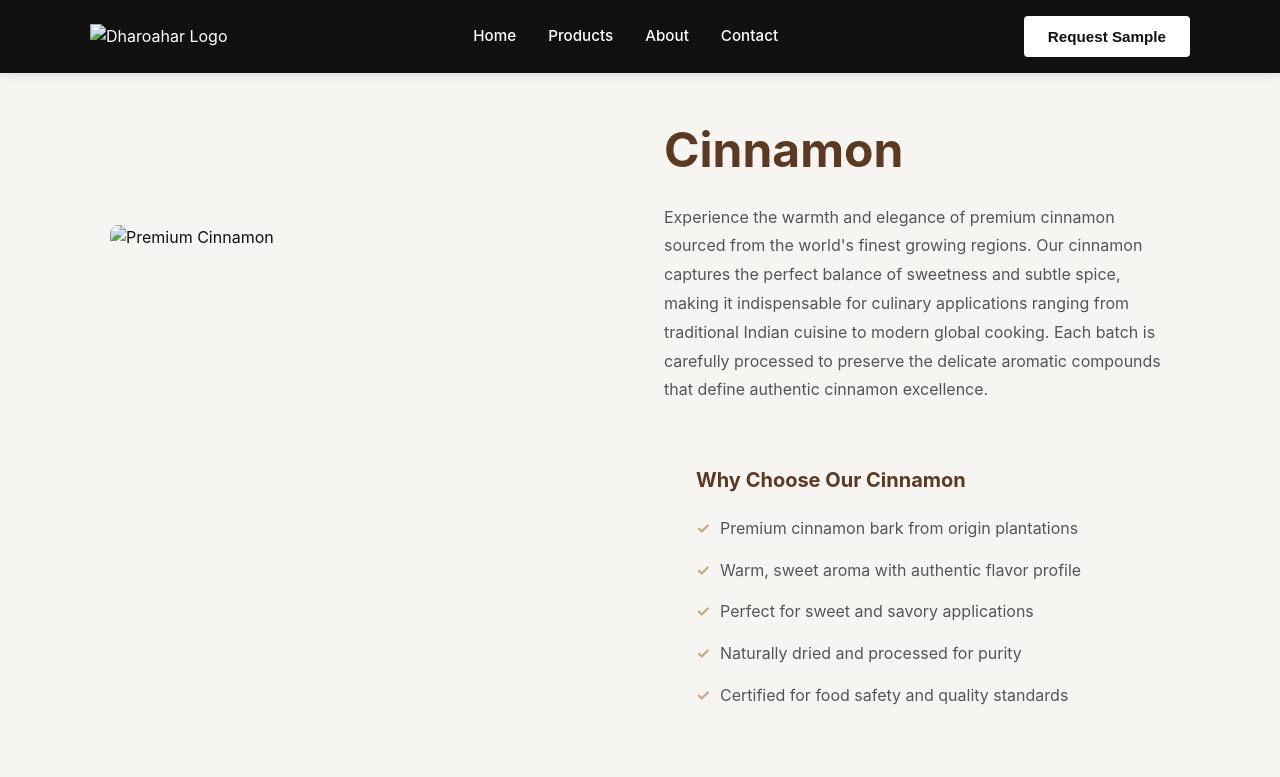
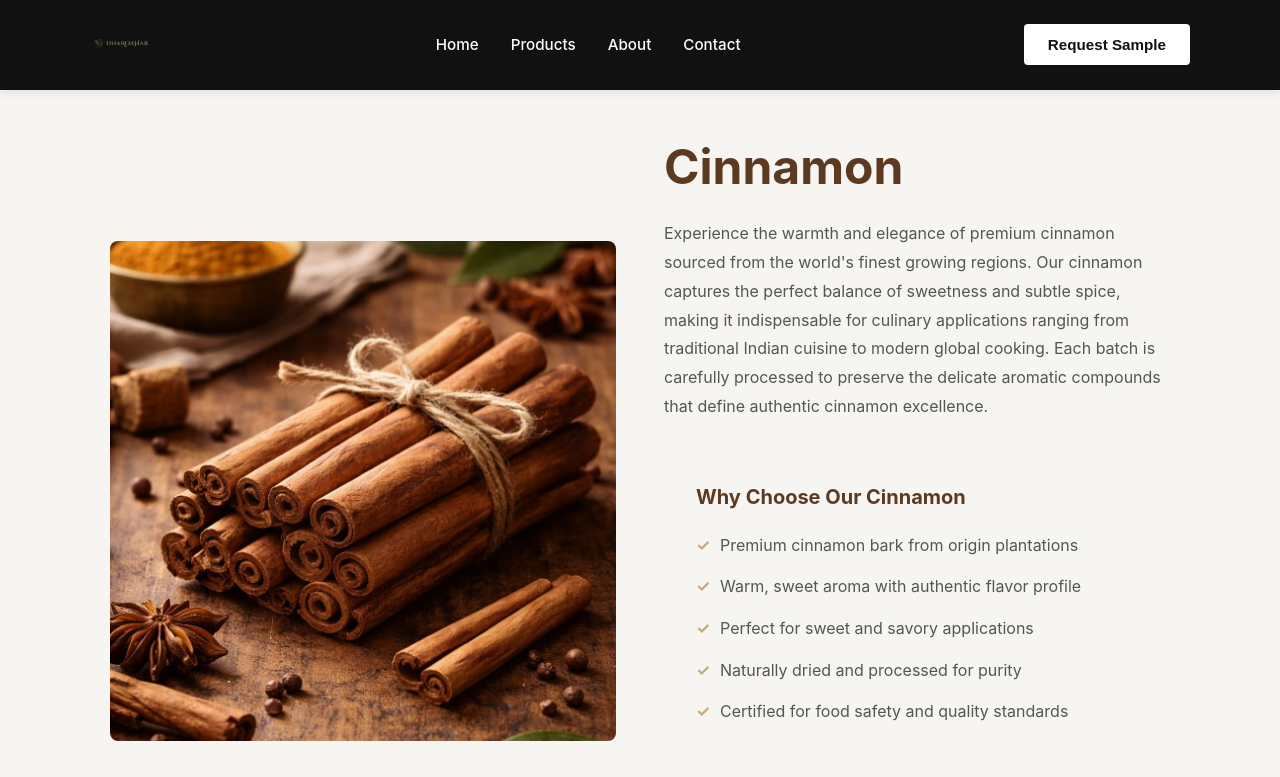
Before and after one commit to dharoahar-adhish/dharoahar-static-page, a plain HTML site: page cinnamon.html in a window 1280 px wide. Shown: the top 777 px of the page. Drawn offline with Linux system fonts and the light colour scheme.

Commit message:
Update cinnamon.html

```diff
--- a/cinnamon.html
+++ b/cinnamon.html
@@ -11,7 +11,7 @@
 <header class="header">
     <div class="container header-inner">
         <div class="logo-section">
-            <img src="images/logo.jpg" alt="Dharoahar Logo" class="logo">
+            <img src="logo.png" alt="Dharoahar Logo" class="logo">
         </div>
         <nav class="nav">
             <a href="index.html">Home</a>
@@ -26,7 +26,7 @@
 <section class="section product-detail">
     <div class="container product-detail-inner">
         <div class="product-detail-image">
-            <img src="images/cinnamon.jpg" alt="Premium Cinnamon">
+            <img src="cinnamon.jpg" alt="Premium Cinnamon">
         </div>
         <div class="product-detail-content">
             <h1>Cinnamon</h1>
```
